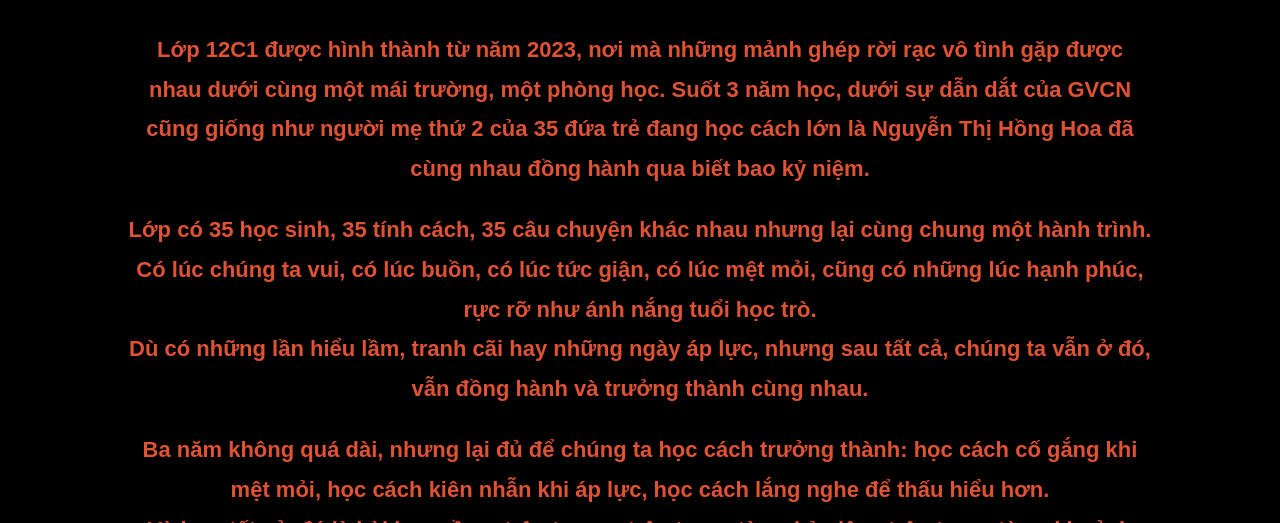
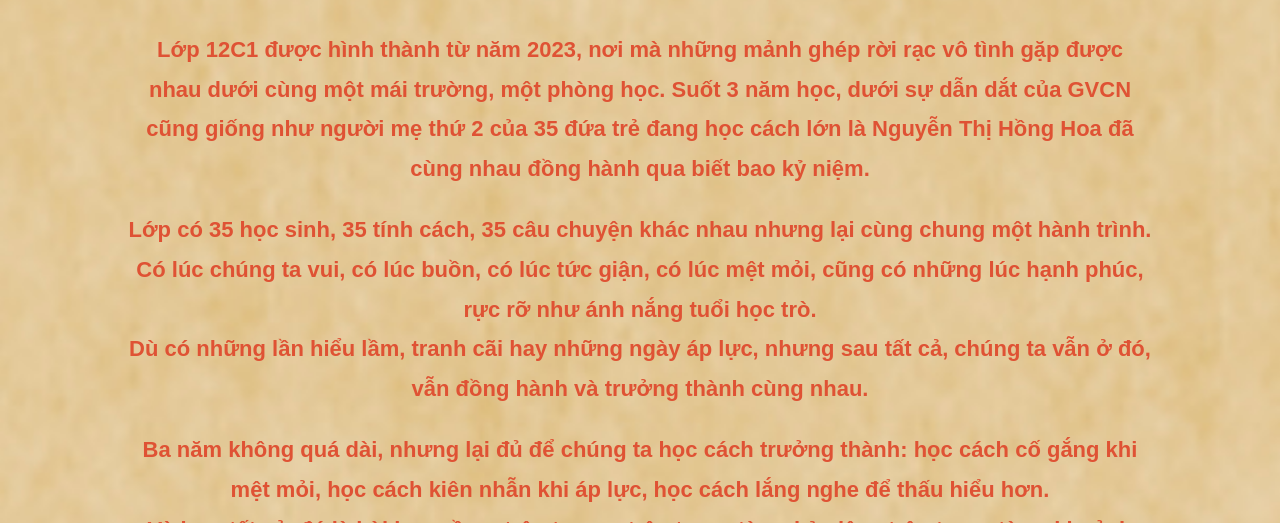
Before and after one commit to tridung118/12c1, a plain HTML site: page index.html in a window 1280 px wide. Shown: the part 277-800 px from the top of the page. Drawn offline with Linux system fonts and the light colour scheme.

Commit message:
Update style.css

```diff
--- a/style.css
+++ b/style.css
@@ -6,11 +6,10 @@ html, body {
   background: black;
   color: white;
   font-family: Georama-Rg, Arial, Helvetica, sans-serif;
-<<<<<<< HEAD
-  background-image: url(./img/background.png);
-=======
-  background-image: url(./img/background.png);
->>>>>>> c632753c98e7619e0c427b1e84c8ac9202637a19
+
+  background-image: url("img/background.png");
+  background-image: url("img/background.png");
+
   background-size: cover;       /* scale vừa màn hình */
   background-position: center;  /* canh giữa */
   background-repeat: no-repeat; /* không lặp */
```
